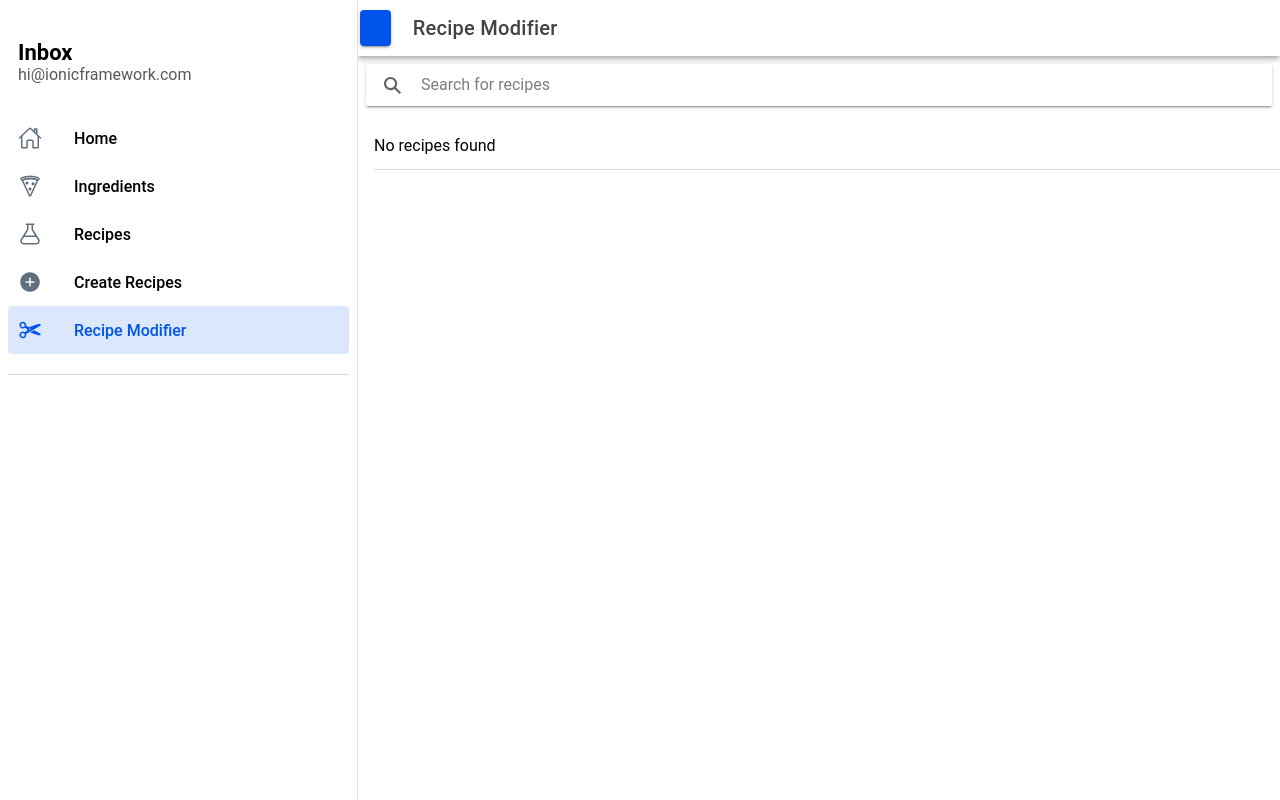
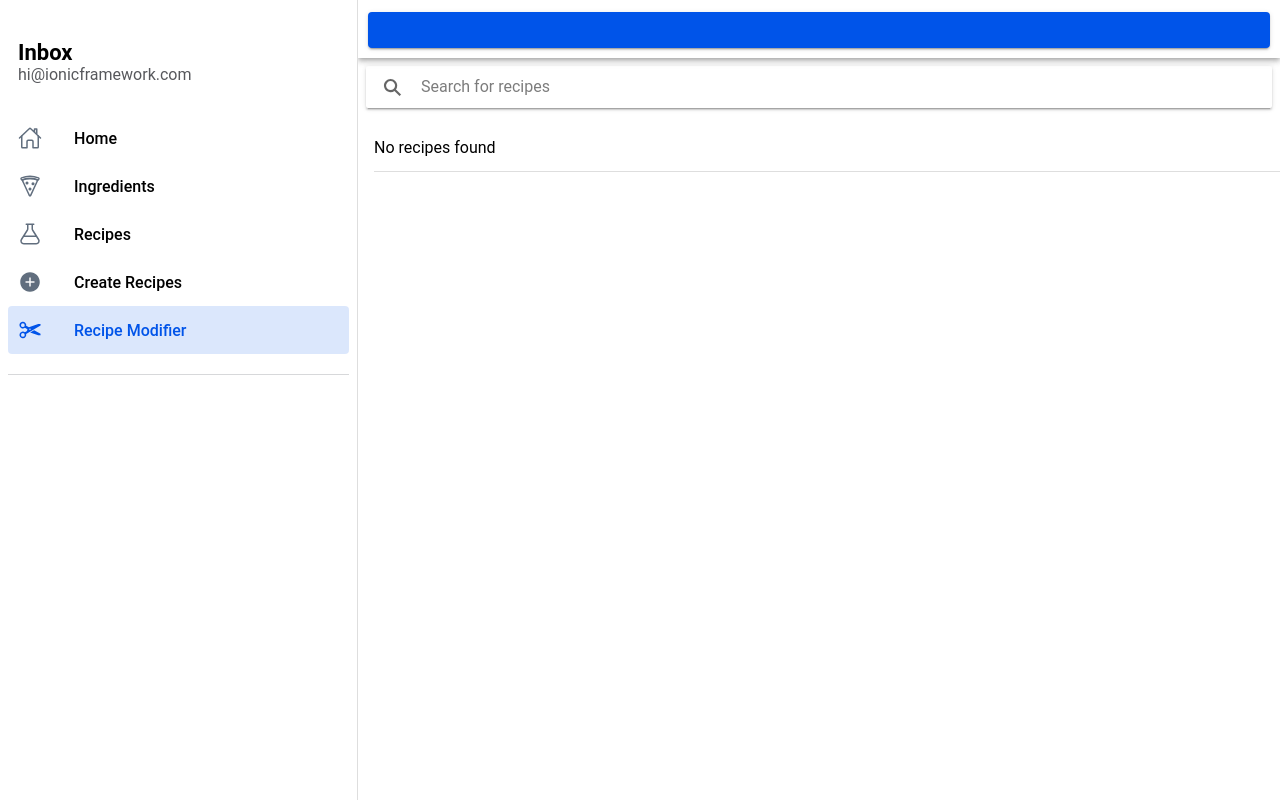
Before and after one commit to BC-1616/Cook-and-Compile, a React (Vite) app in the folder capstone/: page /RecipeModifier in a window 1280 px wide. Built offline with nearby package versions, Linux system fonts and the light colour scheme.

Commit message:
button styling and padding

```diff
--- a/capstone/src/Styles/CreateRecipes.css
+++ b/capstone/src/Styles/CreateRecipes.css
@@ -0,0 +1,7 @@
+/* consistent button styling */
+.button {
+    padding: 0.5em;
+    font-size: 1em;
+    width: 100%;
+    height: 50px;
+}
--- a/capstone/src/Styles/RecipeModifier.css
+++ b/capstone/src/Styles/RecipeModifier.css
@@ -10,4 +10,17 @@
 #recipe_modifier_popup, #recipe_modifier_selection{
     margin-left: .5em;
     margin-right: .5em;
+    margin-bottom: 75px;
 }
+
+/* consistent button styling */
+.button {
+    padding: 0.5em;
+    font-size: 1em;
+    width: 100%;
+    height: 50px;
+}
+
+.page-container {
+    padding: 0.5em;
+}
```
